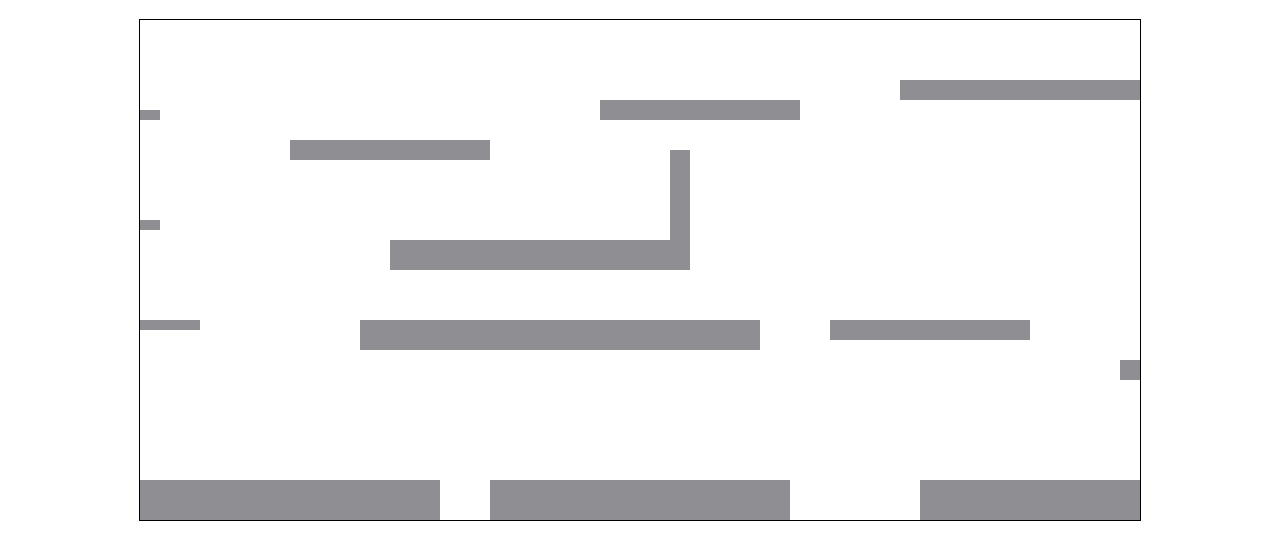
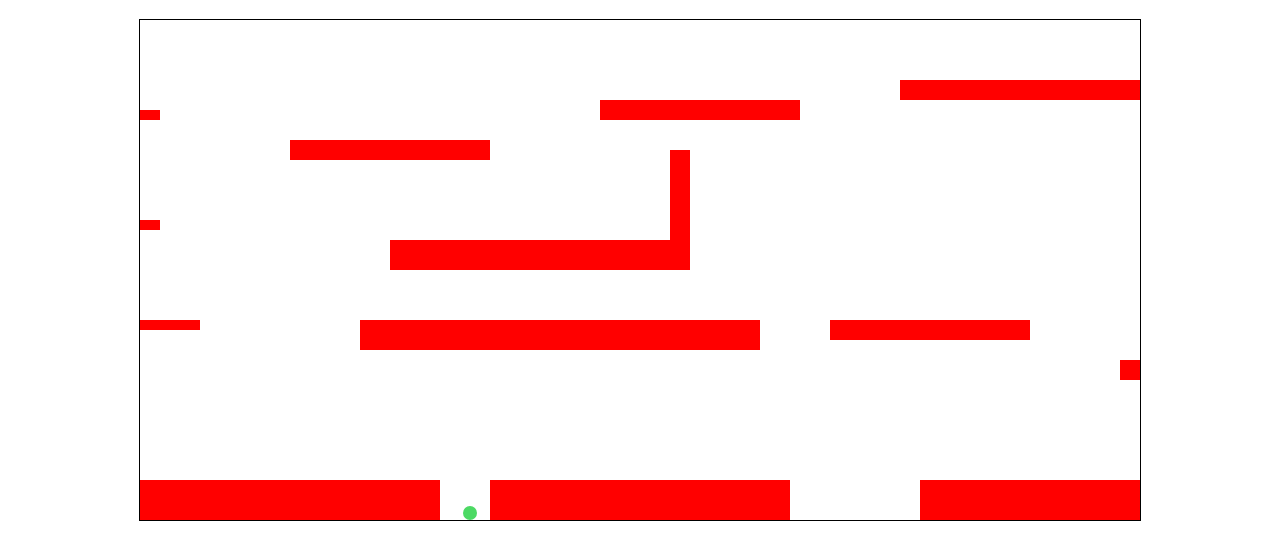
Before and after one commit to AlvaroMtz/Juego-Plat-n, a plain HTML site: page index.html in a window 1280 px wide. Shown: the part 87-646 px from the top of the page. Drawn offline with Linux system fonts and the light colour scheme.

Commit message:
Falta vectorizar top

```diff
--- a/css/style.css
+++ b/css/style.css
@@ -15,3 +15,7 @@ canvas{
         border: 1px solid #000;
         /* background-color: #ff9500; */
     }
+#number {
+    font-size:50px;
+    color:#434343;
+    }
--- a/index.html
+++ b/index.html
@@ -16,12 +16,12 @@
                 Plato's cave   ···   Search & rescue team
             </h1>
         </div>
+        <div id="number"></div>
         <canvas id="canvas" width="1000" height="500"></canvas>
     </dic>
 
 </body>
-    <script src="./js/player.js"></script>
-    <script src="./js/obstacle.js"></script>
-    <script src="./js/canvas.js"></script>
-    <script src="./js/game.js"></script>
+<script src="./js/player.js"></script>
+<script src="./js/obstacle.js"></script>
+<script src="./js/game.js"></script>
 </html>
--- a/js/game.js
+++ b/js/game.js
@@ -1,47 +1,30 @@
 var canvas = document.getElementById('canvas');
 var ctx = canvas.getContext('2d');
 
-
 var player = new Player(ctx, canvas);
-var obstacleBaseOne = new Obstacles (0, 460, 300, 40, '#8e8e93');
-var obstacleBaseTwo = new Obstacles (350, 460, 300, 40, '#8e8e93');
-var obstacleBaseThree = new Obstacles (780, 460, 300, 40, '#8e8e93');
-var obstacleAirOne = new Obstacles (690, 300, 200, 20, '#8e8e93');
-var obstacleAirTunelOne = new Obstacles (220, 300, 400, 30, '#8e8e93');
-var obstacleAirTunelTwo = new Obstacles (250, 220, 300, 30, '#8e8e93');
-var obstacleAirTwo = new Obstacles (0, 300, 60, 10, '#8e8e93');
-var obstacleAirThree = new Obstacles (0, 200, 20, 10, '#8e8e93');
-var obstacleAirFour = new Obstacles (0, 90, 20, 10, '#8e8e93');
-var obstacleAirFive = new Obstacles (530, 130, 20, 90, '#8e8e93');
-var obstacleAirSix = new Obstacles (150, 120, 200, 20, '#8e8e93');
-var obstacleAirSeven = new Obstacles (460, 80, 200, 20, '#8e8e93');
-var obstacleAirFinal = new Obstacles (760, 60, 250, 20, '#8e8e93');
-var obstacleAirOne_0 = new Obstacles (980, 340, 20, 20, '#8e8e93');
 
 function update() {
   ctx.clearRect(0, 0, canvas.width, canvas.height);
   player.update();
   player.render();
-  obstacleBaseOne.draw();
-  obstacleBaseTwo.draw();
-  obstacleBaseThree.draw();
-  obstacleAirOne.draw();
-  obstacleAirTunelOne.draw();
-  obstacleAirTunelTwo.draw();
-  obstacleAirTwo.draw();
-  obstacleAirThree.draw();
-  obstacleAirFour.draw();
-  obstacleAirFive.draw();
-  obstacleAirSix.draw();
-  obstacleAirSeven.draw();
-  obstacleAirFinal.draw();
-  obstacleAirOne_0.draw();
+  drawObstacles();
+  //player.collision();
+   //console.log (player.collision());
+  for (let i = 0; i < objects.length; i++) {
+    //console.log(objects[i]);
 
+    let direction = player.collision(objects[i]);
+    if (direction == "left" || direction == "right") { player.vx = 0;
+    } else if (direction == "bottom") {
+      player.jumping = false;
+      player.grounded = true;
+    } else if (direction == "top") { player.vy *= -1; }
+  }
+
+    if (player.grounded) {  player.vy = -1;  }
 };
 
 setInterval(update, 10)
-
-
 
 function setPlayerKey(keyCode, value) {
   switch (keyCode) {
@@ -67,3 +50,46 @@ document.onkeydown = function (e) {
 document.onkeyup = function (e) {
   setPlayerKey(e.keyCode, false);
 }
+//CONTADOR DE TIEMPO
+
+// var n = 0;
+// var l = document.getElementById("number");
+// window.setInterval(function(){
+//   l.innerHTML = n;
+//   n++;
+// },1000);
+
+
+// var obstacleBaseOne = new Obstacles (0, 460, 300, 40, '#8e8e93');
+// var obstacleBaseTwo = new Obstacles (350, 460, 300, 40, '#8e8e93');
+// var obstacleBaseThree = new Obstacles (780, 460, 300, 40, '#8e8e93');
+// var obstacleAirOne = new Obstacles (690, 300, 200, 20, '#8e8e93');
+// var obstacleAirTunelOne = new Obstacles (220, 300, 400, 30, '#8e8e93');
+// var obstacleAirTunelTwo = new Obstacles (250, 220, 300, 30, '#8e8e93');
+// var obstacleAirTwo = new Obstacles (0, 300, 60, 10, '#8e8e93');
+// var obstacleAirThree = new Obstacles (0, 200, 20, 10, '#8e8e93');
+// var obstacleAirFour = new Obstacles (0, 90, 20, 10, '#8e8e93');
+// var obstacleAirFive = new Obstacles (530, 130, 20, 90, '#8e8e93');
+// var obstacleAirSix = new Obstacles (150, 120, 200, 20, '#8e8e93');
+// var obstacleAirSeven = new Obstacles (460, 80, 200, 20, '#8e8e93');
+// var obstacleAirFinal = new Obstacles (760, 60, 250, 20, '#8e8e93');
+// var obstacleAirOne_0 = new Obstacles (980, 340, 20, 20, '#8e8e93');
+
+// var obst = [obstacleBaseOne, obstacleBaseTwo, obstacleBaseThree, obstacleAirOne, obstacleAirOne_0, obstacleAirTunelOne,
+//             obstacleAirTunelTwo, obstacleAirTwo, obstacleAirThree, obstacleAirFour, obstacleAirFive, obstacleAirSix,
+//             obstacleAirSeven, obstacleAirFinal];
+
+// obstacleBaseOne.draw();
+  // obstacleBaseTwo.draw();
+  // obstacleBaseThree.draw();
+  // obstacleAirOne.draw();
+  // obstacleAirTunelOne.draw();
+  // obstacleAirTunelTwo.draw();
+  // obstacleAirTwo.draw();
+  // obstacleAirThree.draw();
+  // obstacleAirFour.draw();
+  // obstacleAirFive.draw();
+  // obstacleAirSix.draw();
+  // obstacleAirSeven.draw();
+  // obstacleAirFinal.draw();
+  // obstacleAirOne_0.draw();
--- a/js/obstacle.js
+++ b/js/obstacle.js
@@ -1,14 +1,118 @@
-function Obstacles (x, y, width, height, color){
-    this.x = x,
-    this.y = y,
-    this.width = width,
-    this.height = height,
-    this.color = color;
-    this.style= "border: 1px solid black"
-}
+var objects = [];
 
-Obstacles.prototype.draw = function(){
-    ctx.fillStyle = this.color;
-    ctx.fillStyle = this.style;
-    ctx.fillRect(this.x, this.y, this.width, this.height);
-}
+objects.push({
+    x: 0,
+    y: 460,
+    width: 300,
+    height: 40,
+});
+objects.push({
+    x: 350,
+    y: 460,
+    width: 300,
+    height: 40,
+});
+objects.push({
+    x: 780,
+    y: 460,
+    width: 300,
+    height: 40,
+});
+objects.push({
+    x: 690,
+    y: 300,
+    width: 200,
+    height: 20,
+});
+objects.push({
+    x: 220,
+    y: 300,
+    width: 400,
+    height: 30,
+});
+objects.push({
+    x: 250,
+    y: 220,
+    width: 300,
+    height: 30,
+});
+objects.push({
+    x: 0,
+    y: 300,
+    width: 60,
+    height: 10,
+});
+objects.push({
+    x: 0,
+    y: 200,
+    width: 20,
+    height: 10,
+});
+objects.push({
+    x: 0,
+    y: 90,
+    width: 20,
+    height: 10,
+});
+objects.push({
+    x: 530,
+    y: 130,
+    width: 20,
+    height: 90,
+});
+objects.push({
+    x: 150,
+    y: 120,
+    width: 200,
+    height: 20,
+});
+objects.push({
+    x: 460,
+    y: 80,
+    width: 200,
+    height: 20,
+});
+objects.push({
+    x: 760,
+    y: 60,
+    width: 250,
+    height: 20,
+});
+objects.push({
+    x: 980,
+    y: 340,
+    width: 20,
+    height: 20,
+});
+
+function drawObstacles() {
+    for (var i = 0; i < objects.length; i++) {
+        ctx.fillStyle = "#FF0000";
+        ctx.fillRect(objects[i].x, objects[i].y, objects[i].width, objects[i].height);
+    }
+};
+
+
+
+
+
+
+
+
+
+
+
+// function Obstacles (x, y, width, height, color){
+//     this.x = x,
+//     this.y = y,
+//     this.width = width,
+//     this.height = height,
+//     this.color = color;
+//     this.style= "border: 1px solid black"
+// }
+
+// Obstacles.prototype.draw = function(){
+//     ctx.fillStyle = this.color;
+//     ctx.fillStyle = this.style;
+//     ctx.fillRect(this.x, this.y, this.width, this.height);
+// }
--- a/js/player.js
+++ b/js/player.js
@@ -1,10 +1,11 @@
-function Player(ctx, canvas){
-    this.x = 50,
-    this.y = 400,
+function Player(ctx, canvas) {
+    this.x = 330,
+    this.y = 390,
     this.vy = 0,
     this.vx = 0,
     this.speed = 6,
     this.radius = 7,
+    this.jumpStrength = 6;
     this.color = '#4cd964',
     this.orders = {
         up: false,
@@ -13,9 +14,11 @@ function Player(ctx, canvas){
         right: false
     };
     this.friction = 0.8,
-    this.gravity = 0.5,
+    this.gravity = 0.6,
     this.ctx = ctx,
-    this.canvas = canvas
+    this.canvas = canvas,
+    this.grounded = true,
+    this.jumping = false;
 }
 
 Player.prototype.render = function () {
@@ -31,6 +34,7 @@ Player.prototype.update = function () {
     this.vy += this.gravity;
     this.x += this.vx;
     this.y += this.vy;
+    this.grounded = false;
 
     if (this.x >= this.canvas.width - this.radius) {
         this.x = this.canvas.width - this.radius;
@@ -38,10 +42,11 @@ Player.prototype.update = function () {
         this.x = this.radius;
     }
 
-    if(this.y >= this.canvas.height - this.radius){
+    if (this.y >= this.canvas.height - this.radius) {
         this.y = this.canvas.height - this.radius;
         this.jumping = false;
     }
+
     this.move_orders();
 }
 
@@ -54,24 +59,61 @@ Player.prototype.moveLeft = function () {
 Player.prototype.moveRight = function () {
     if (this.vx < this.speed) {
         this.vx++;
-     }
+    }
 }
 
 Player.prototype.moveUp = function () {
-    if(!this.jumping){
+
+    if (!this.jumping) {
+        this.vy = 1 -this.jumpStrength * 2;
         this.jumping = true;
-        this.vy = -this.speed*2;
-       }
+    }
 }
 
 Player.prototype.move_orders = function () {
-    if(this.orders.left == true){
+    if (this.orders.left == true) {
         this.moveLeft()
     }
-    if(this.orders.right == true){
+    if (this.orders.right == true) {
         this.moveRight()
     }
-    if(this.orders.up == true){
+    if (this.orders.up == true) {
         this.moveUp()
     }
 }
+
+Player.prototype.collision = function () {
+    var that = this
+    objects.forEach(function(i){
+        let vectorX = (that.x + (that.radius / 2)) - (i.x + (i.width / 2));
+        let vectorY = (that.y + (that.radius / 2)) - (i.y + (i.height / 2));
+        let halfWidths = (that.radius / 2) + (i.width / 2);
+        let halfHeights = (that.radius / 2) + (i.height / 2);
+        let collisionDirection = null;
+
+        if (Math.abs(vectorX) < halfWidths && Math.abs(vectorY) < halfHeights) {
+            let offsetX = halfWidths - Math.abs(vectorX);
+            let offsetY = halfHeights - Math.abs(vectorY);
+            if (offsetX < offsetY) {
+                if (vectorX > 0) {
+                    collisionDirection = "left";
+                    that.x += offsetX;
+                } else {
+                    collisionDirection = "right";
+                    that.x -= offsetX;
+                }
+            } else {
+                if (vectorY > 0) {
+                    collisionDirection = "top";
+                    that.y += offsetY;
+                } else {
+                    collisionDirection = "bottom";
+                    that.y -= offsetY;
+                }
+            }
+        };
+
+        return collisionDirection;
+       })
+
+};
```
Also changed, not shown: js/canvas.js (added).
